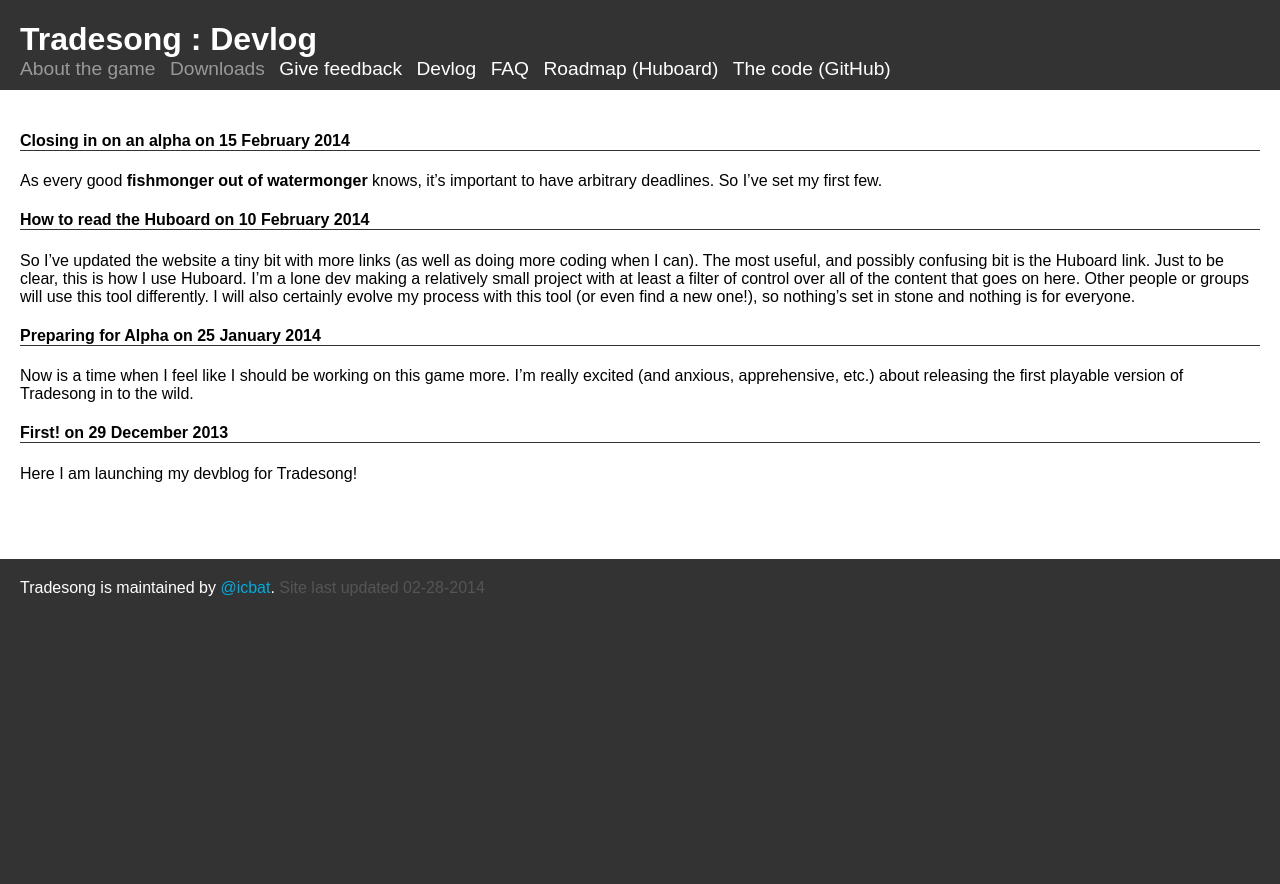
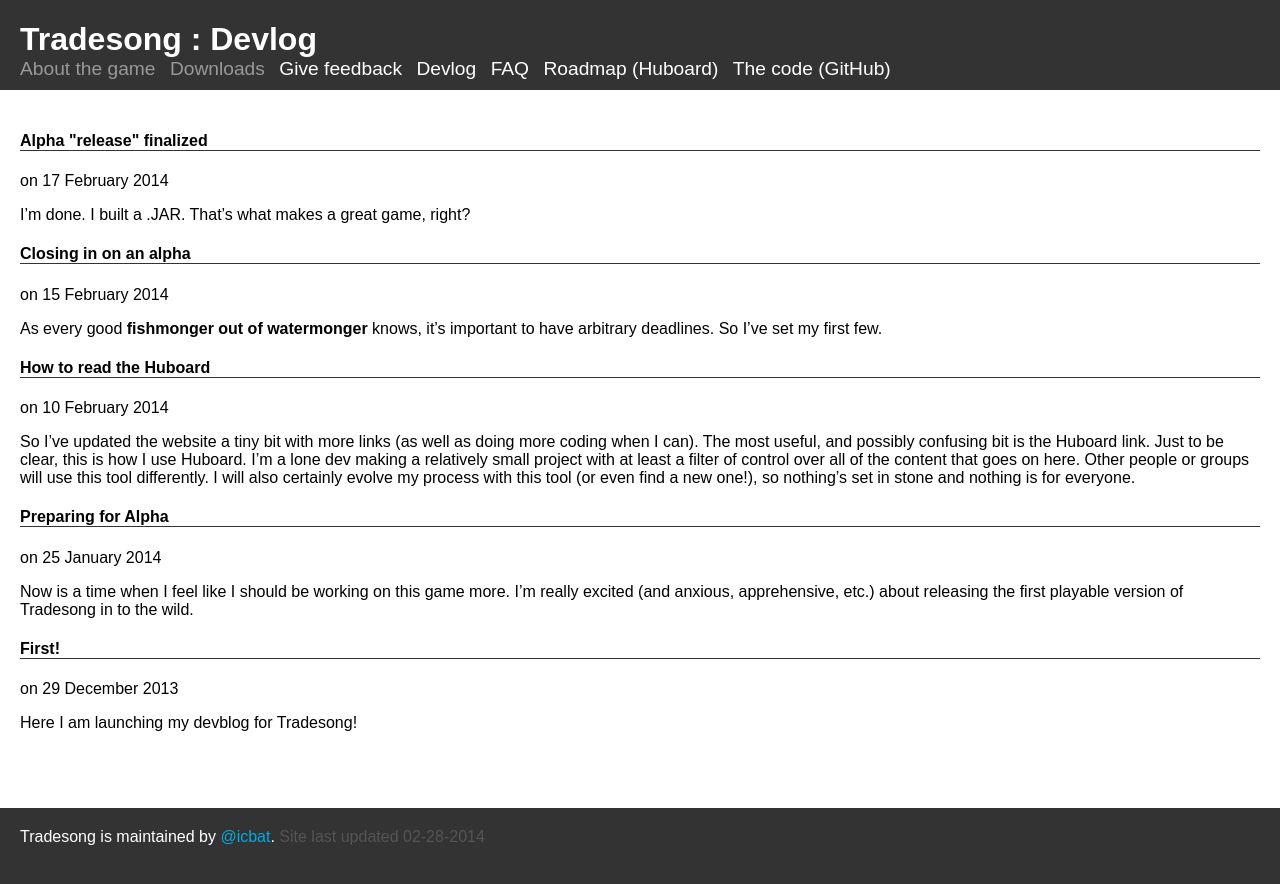
Before and after one commit to icbat/tradesong, a Jekyll site: the page built from devlog.md, in a window 1280 px wide. Shown: the top 884 px of the page. Built offline with Jekyll 4.4.1, drawn with Linux system fonts in a browser that asks for light colours.

Commit message:
New post: first alpha thing.

```diff
--- /dev/null
+++ b/_posts/2014-2-17-alpha-1.md
@@ -0,0 +1,18 @@
+---
+layout: devlogPost
+title: Alpha "release" finalized
+---
+
+I'm done. I built a .JAR. That's what makes a great game, right?
+
+But seriously, I'm really excited and anxious to have a deadline/done-state. It's obviously not permanent or anywhere near complete, but it's been very good for me to have this arbitrary deadline with which to work. Tomorrow night I'm having some friends over to do some in-person alpha testing, and I'll be doing the same at the end of March as well, working on feedback and new features between now and then.
+
+Still completely unsure how tomorrow will go, but I've been assured it'll be fun regardless.
+
+It's not like there's a ton of things bugging me about how it looks right now. See:
+
+<a href="{{site.url}}/images/awful-colors.png">
+<img src="{{site.url}}/images/awful-colors.png"/>
+</a>
+
+There won't be a released executable this time, as there's some licensing ish that needs to be worked out first, but I'm aiming to silently release an alpha build next time so I can point random folks on the Internet to it when they need to feel better about themselves.
--- a/devlog.md
+++ b/devlog.md
@@ -6,7 +6,7 @@
 {% for post in site.posts %}
 {% if post.isDownload %}
 {% else %}
-<h4><a href="{{site.url}}{{post.url}}">{{post.title}}</a> on {{ post.date | date: "%d %B %Y" }}</h4>
+<h4><a href="{{site.url}}{{post.url}}">{{post.title}}</a></h4> on {{ post.date | date: "%d %B %Y" }}
 {{post.excerpt}}
 {% endif %}
 {% endfor %}
```
Also changed, not shown: images/awful-colors.png (added), 1 other file.
